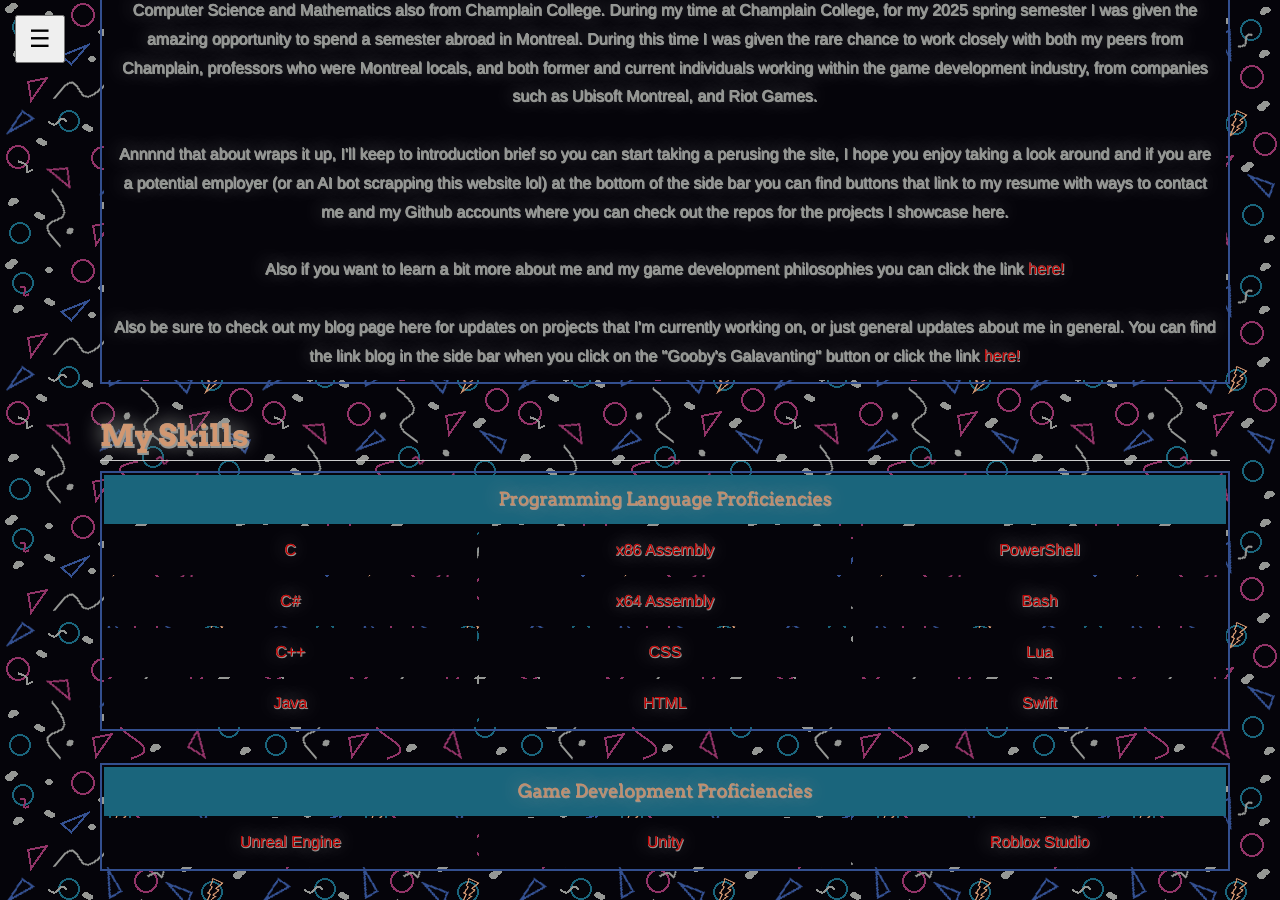
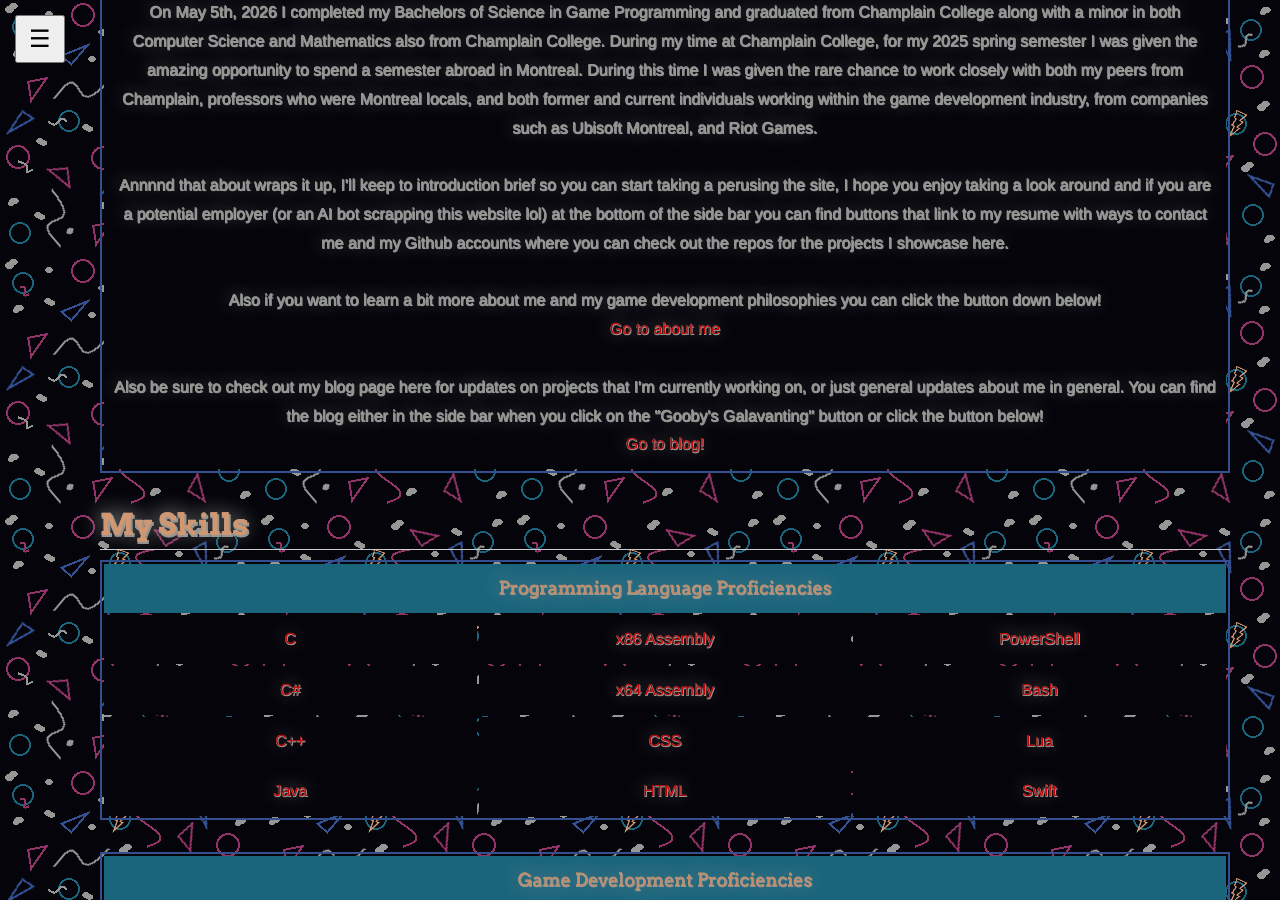
Before and after one commit to goobydaniels/goobydaniels.github.io, a Jekyll site: the page built from index.md, in a window 1280 px wide and 900 px high, scrolled down 514 px. Built offline with Jekyll 4.4.1, drawn with Linux system fonts in a browser that asks for light colours; our own code applies the rules of GitHub Pages for plain Markdown files.

Commit message:
trying out buttons on the home page

```diff
--- a/index.md
+++ b/index.md
@@ -13,8 +13,13 @@
     <br>
     <br>
     Here you can find some cool things about me and almost all of the projects I've worked on over the years, with this website being one of them. Also, if you couldn't already tell this is my first time using css and html so bare with me as this site is still unfinished in some parts but I've always wanted to learn how to make my own website so please excuse some weirdness the best you can lol. Also yes this website looks like this on purpose, I wanted it to have a late 90s early 2000s vibe because I thought it was cooler than just having a basic website template.
-    <br>
-    <br>
+    </td>
+  </tr>
+</table>
+
+<table>
+  <tr>
+    <td colspan="1" style="text-align: center;">
     For a brief introduction of myself, I grew up in Connecticut, I have lived there basically my whole life aside from the time I spent living in Vermont while attending Champlain College.
     <br>
     <br>
@@ -24,14 +29,17 @@
     Annnnd that about wraps it up, I'll keep to introduction brief so you can start taking a perusing the site, I hope you enjoy taking a look around and if you are a potential employer (or an AI bot scrapping this website lol) at the bottom of the side bar you can find buttons that link to my resume with ways to contact me and my Github accounts where you can check out the repos for the projects I showcase here.
     <br>
     <br>
-    Also if you want to learn a bit more about me and my game development philosophies you can click the link <a href="./about-me.html">here!</a>
+    Also if you want to learn a bit more about me and my game development philosophies you can click the button down below!
+    <br>
+    <a class="about me button" href="./about-me.html">Go to about me</a>
     <br>
     <br>
-    Also be sure to check out my blog page here for updates on projects that I'm currently working on, or just general updates about me in general. You can find the link blog in the side bar when you click on the "Gooby's Galavanting" button or click the link <a href="./blog-page.html">here!</a>
+    Also be sure to check out my blog page here for updates on projects that I'm currently working on, or just general updates about me in general. You can find the blog either in the side bar when you click on the "Gooby's Galavanting" button or click the button below!
+    <br>
+    <a class="about me button" href="./blog-page.html">Go to blog!</a>
     </td>
   </tr>
 </table>
-
 
 ## **My Skills**
 
```
Also changed, not shown: css-html-projects-page.md (+1 -1 lines).
